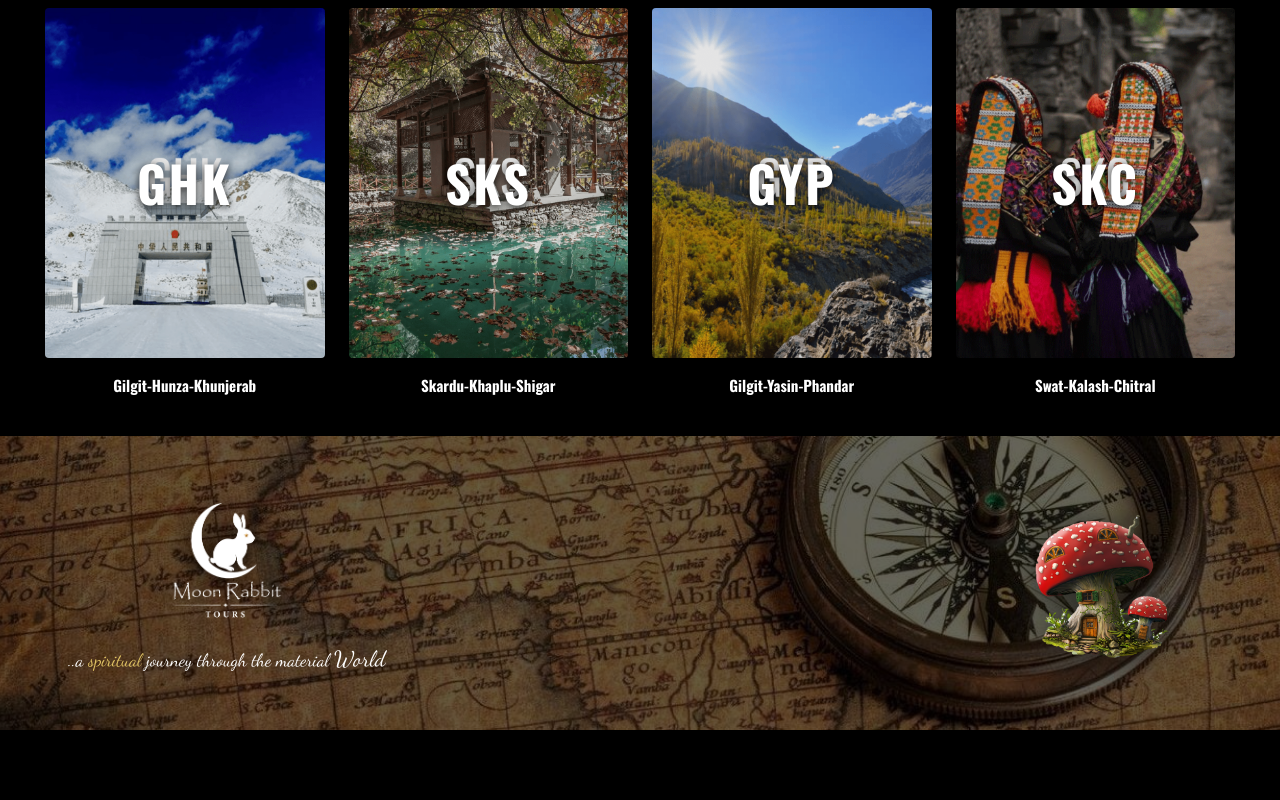
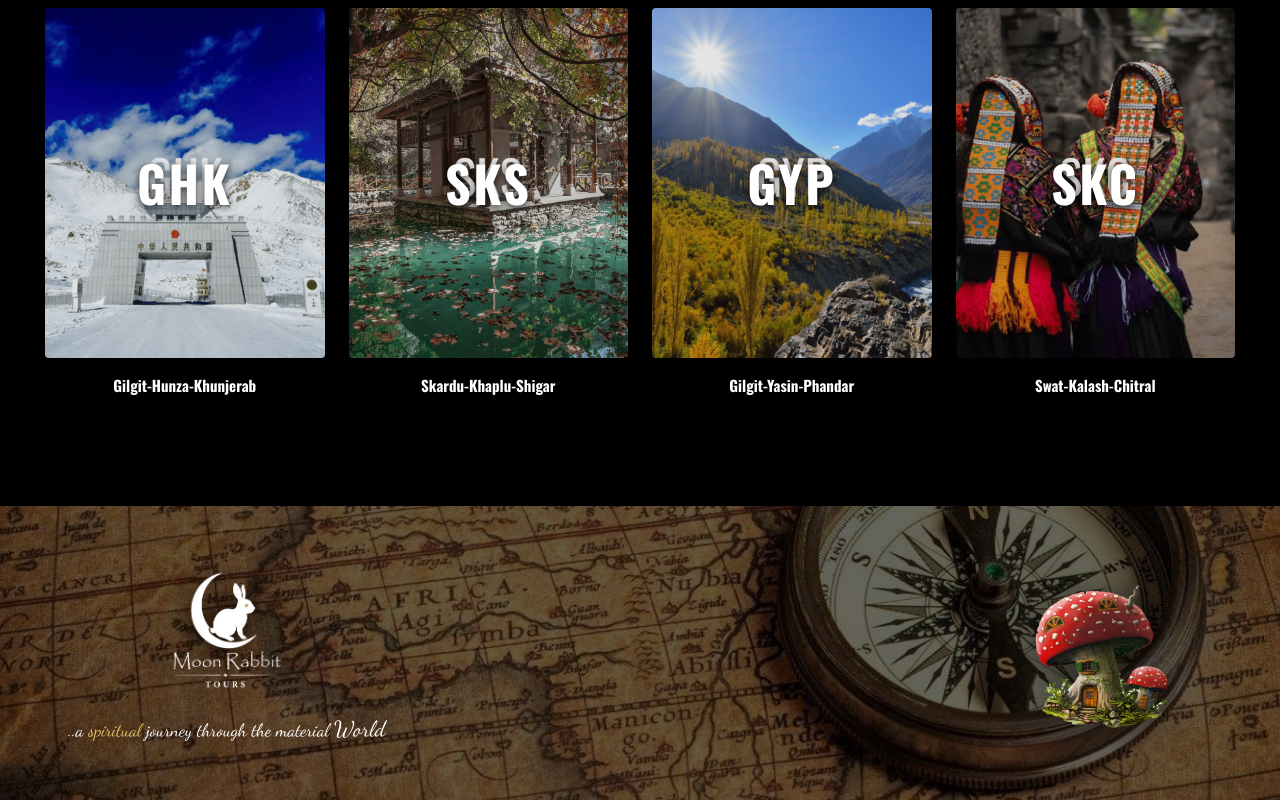
Before and after one commit to msaadfall25bsse/moon-rabbit-tour, a Next.js app: page /tour in a window 1280 px wide. Shown: the part 502-1302 px from the top of the page. Before the commit the page ends 1232 px from the top, so only its background shows below. Built offline with nearby package versions, Linux system fonts and the light colour scheme.

Commit message:
Restore tours section below hero section

```diff
--- a/app/tour/page.tsx
+++ b/app/tour/page.tsx
@@ -190,6 +190,11 @@ export default function TourPage() {
         </div>
       </section>
 
+      {/* ===== SPACER ===== */}
+      <section className="w-full bg-black p-2.5">
+        <div className="mx-auto h-[50px] w-full max-w-[1140px]" />
+      </section>
+
       {/* ===== FOOTER ===== */}
       <Footer />
     </div>
```
